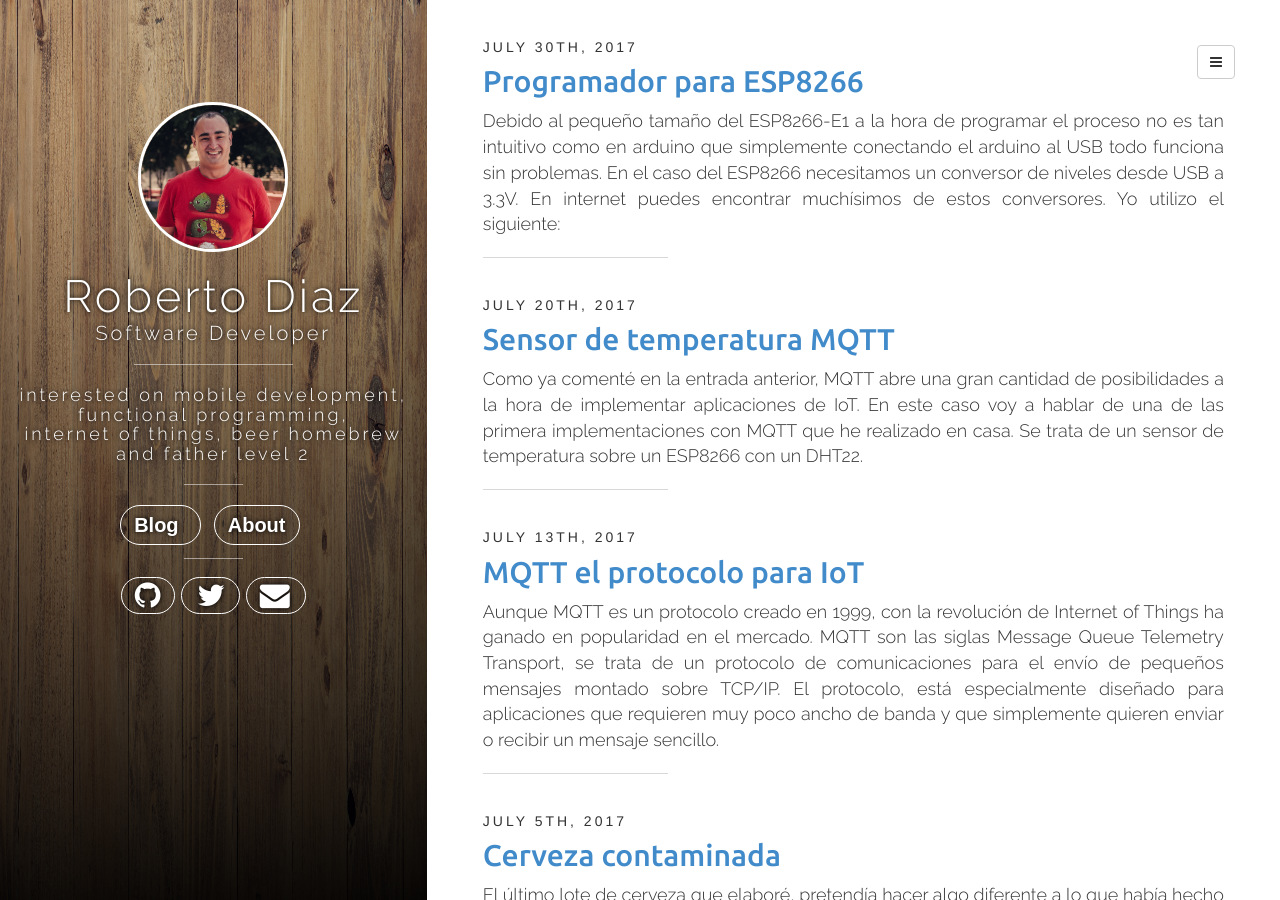
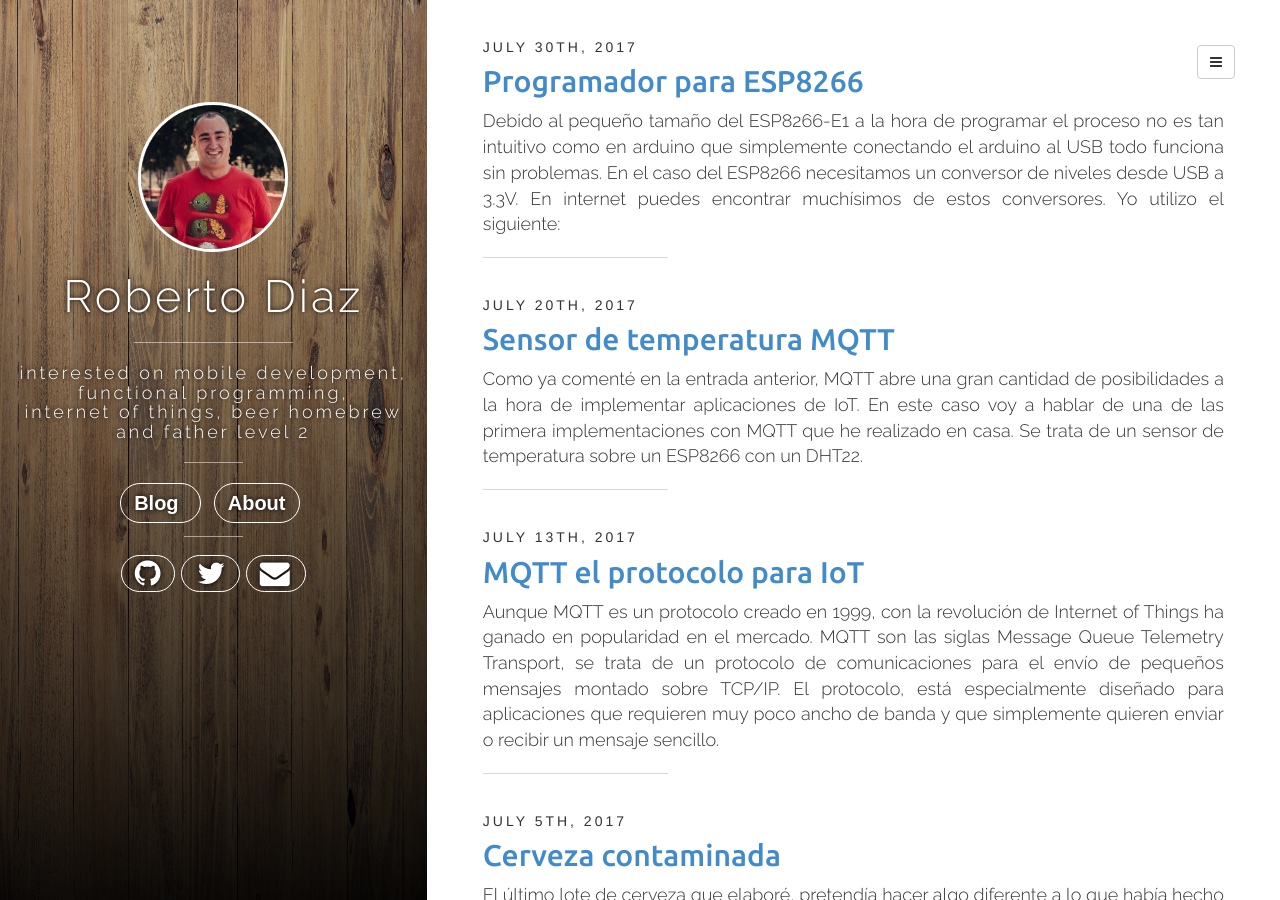
Before and after one commit to rdiaz82/rdiaz82.github.io, a Jekyll site: the page built from index.html, in a window 1280 px wide and 900 px high. Built offline with Jekyll 4.4.1, drawn with Linux system fonts in a browser that asks for light colours; nearby versions of some CDN libraries; the list of posts is cut into pages by our own code; comment, search, counter and statistics services are not loaded.

Commit message:
home changes

```diff
--- a/_includes/.#sidebar.html
+++ /dev/null
@@ -1 +0,0 @@
-rdiaz@Robertos-MacBook-Pro.local.54140
--- a/_includes/sidebar.html
+++ b/_includes/sidebar.html
@@ -6,9 +6,7 @@
 	</a>
 	<h3 class="title">
         <a href="{{ site.BASE_PATH }}">{{ site.title }}</a>
-         <p style="font-size:20px;">{{ site.author.role }}</p>
     </h3>
-
     <hr class="hr-line">
 <h3 class="title">
          <p style="font-size:18px">{{ site.author.bio }}</p>
```
